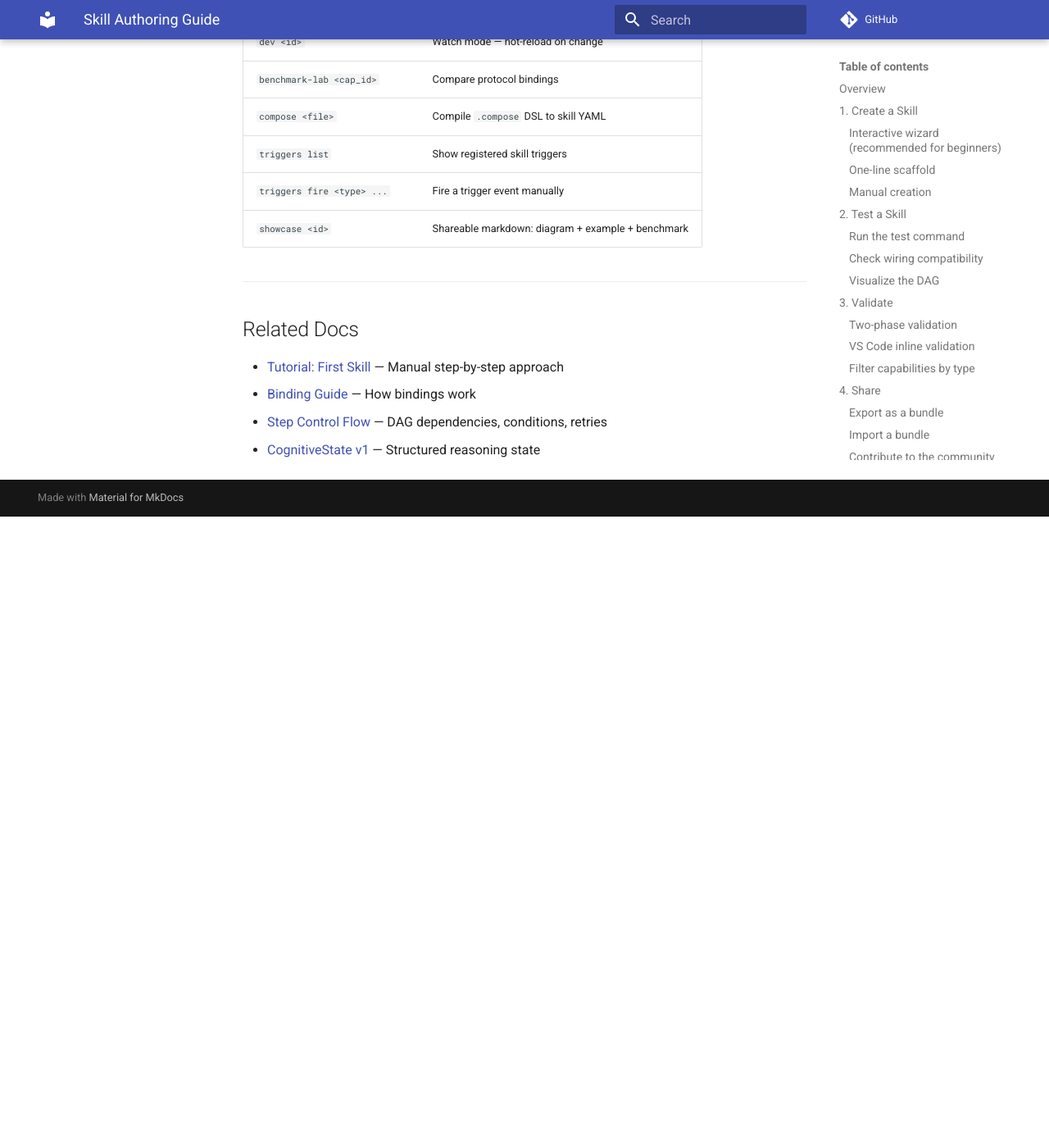
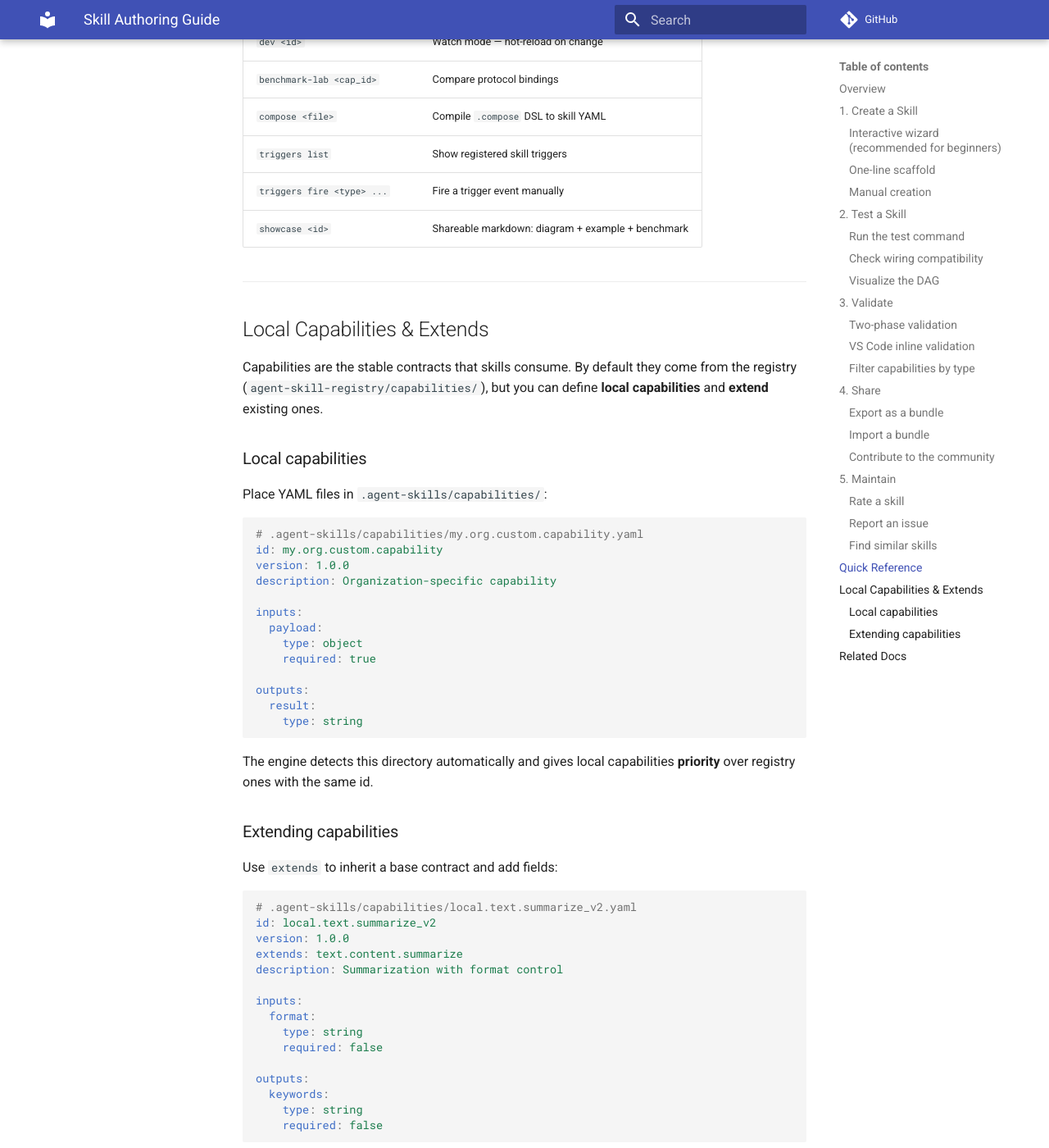
Before and after one commit to gfernandf/agent-skills, an MkDocs documentation site: the page built from docs/SKILL_AUTHORING.md, in a window 1280 px wide and 1400 px high, scrolled down 5010 px. Shown: the whole window at 82% size. Built offline with MkDocs 1.6.1 and Material for MkDocs 9.7.7, drawn with Linux system fonts in a browser that asks for light colours; comment, search, counter and statistics services are not loaded; before the commit the page ends 5640 px from its top, so only the background shows below that; some of the changed text lies outside the part shown.

Commit message:
docs(K8): document local capabilities + extends in CHANGELOG, README, SKILL_AUTHORING

````diff
--- a/docs/SKILL_AUTHORING.md
+++ b/docs/SKILL_AUTHORING.md
@@ -231,6 +231,69 @@ skills to combine.
 
 ---
 
+## Local Capabilities & Extends
+
+Capabilities are the stable contracts that skills consume. By default they come
+from the registry (`agent-skill-registry/capabilities/`), but you can define
+**local capabilities** and **extend** existing ones.
+
+### Local capabilities
+
+Place YAML files in `.agent-skills/capabilities/`:
+
+```yaml
+# .agent-skills/capabilities/my.org.custom.capability.yaml
+id: my.org.custom.capability
+version: 1.0.0
+description: Organization-specific capability
+
+inputs:
+  payload:
+    type: object
+    required: true
+
+outputs:
+  result:
+    type: string
+```
+
+The engine detects this directory automatically and gives local capabilities
+**priority** over registry ones with the same id.
+
+### Extending capabilities
+
+Use `extends` to inherit a base contract and add fields:
+
+```yaml
+# .agent-skills/capabilities/local.text.summarize_v2.yaml
+id: local.text.summarize_v2
+version: 1.0.0
+extends: text.content.summarize
+description: Summarization with format control
+
+inputs:
+  format:
+    type: string
+    required: false
+
+outputs:
+  keywords:
+    type: string
+    required: false
+```
+
+**Rules:**
+
+| Action | Allowed? |
+|--------|----------|
+| Add new inputs/outputs | ✅ Yes |
+| Strengthen optional → required | ✅ Yes |
+| Weaken required → optional | ❌ No |
+| Multi-level chain (A → B → C) | ✅ Yes |
+| Omit inputs/outputs (pure alias) | ✅ Yes — inherits all from base |
+
+---
+
 ## Related Docs
 
 - [Tutorial: First Skill](TUTORIAL_FIRST_SKILL.md) — Manual step-by-step approach
````
Also changed, not shown: CHANGELOG.md (+16 -0 lines), README.md (+37 -0 lines).
